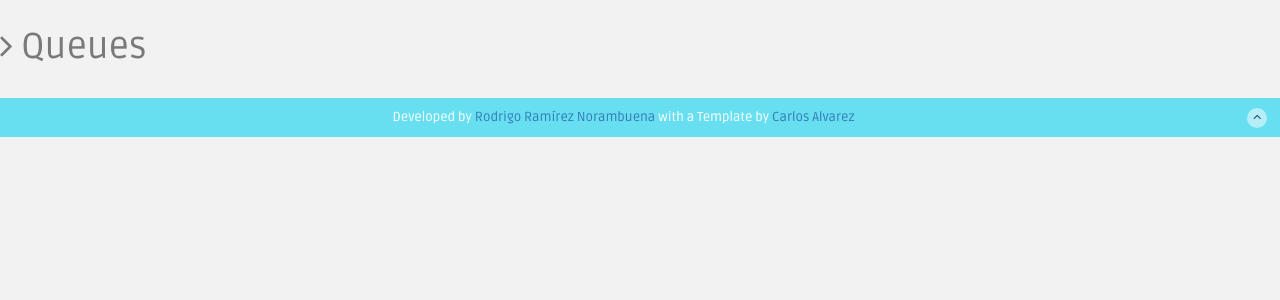
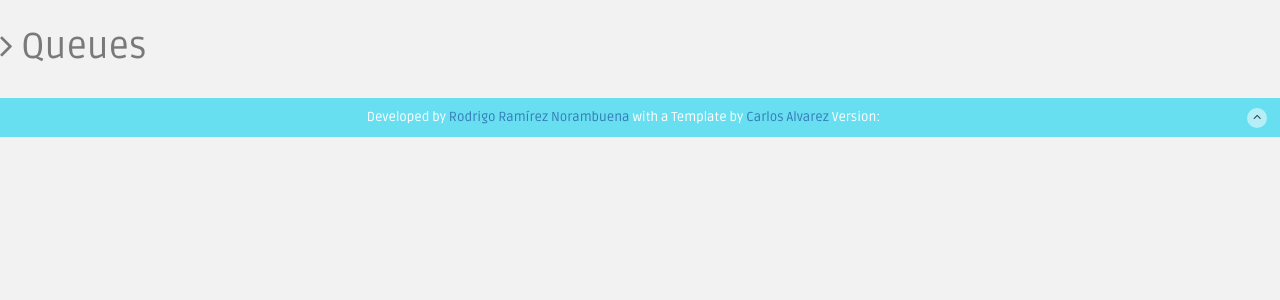
Before and after one commit to roramirez/qpanel, a Python web app: template templates/index.html in a window 1280 px wide. Shown: the part 291-591 px from the top of the page. Run offline with Jinja, Linux system fonts and the light colour scheme; the template is opened without the code that fills it, so the values that code supplies are empty; some libraries are stand-ins or nearby versions.

Commit message:
Show version id in footer

```diff
--- a/app.py
+++ b/app.py
@@ -213,6 +213,11 @@ def utility_processor():
         return backend.is_freeswitch()
     return dict(is_freeswitch=is_freeswitch)
 
+@app.context_processor
+def utility_processor():
+    def current_version():
+        return get_current_version()
+    return dict(current_version=current_version)
 
 # ---------------------
 # ---- Routes ---------
--- a/templates/footer.html
+++ b/templates/footer.html
@@ -1,7 +1,7 @@
       <!--footer start-->
       <footer class="site-footer">
           <div class="text-center">
-              {{ _('Developed by') }} <a href="http://rodrigoramirez.com">Rodrigo Ramírez Norambuena</a> {{ _('with a Template by') }} <a href="http://alvarez.is">Carlos Alvarez</a>
+              {{ _('Developed by') }} <a href="http://rodrigoramirez.com">Rodrigo Ramírez Norambuena</a> {{ _('with a Template by') }} <a href="http://alvarez.is">Carlos Alvarez</a> {{ _('Version')  }}: {{ current_version() }}
               <a href="#" class="go-top">
                   <i class="fa fa-angle-up"></i>
               </a>
```
Also changed, not shown: translations/de/LC_MESSAGES/messages.po, translations/en/LC_MESSAGES/messages.po, translations/es/LC_MESSAGES/messages.po, translations/pt_BR/LC_MESSAGES/messages.po, translations/ru/LC_MESSAGES/messages.po, 1 other file.
